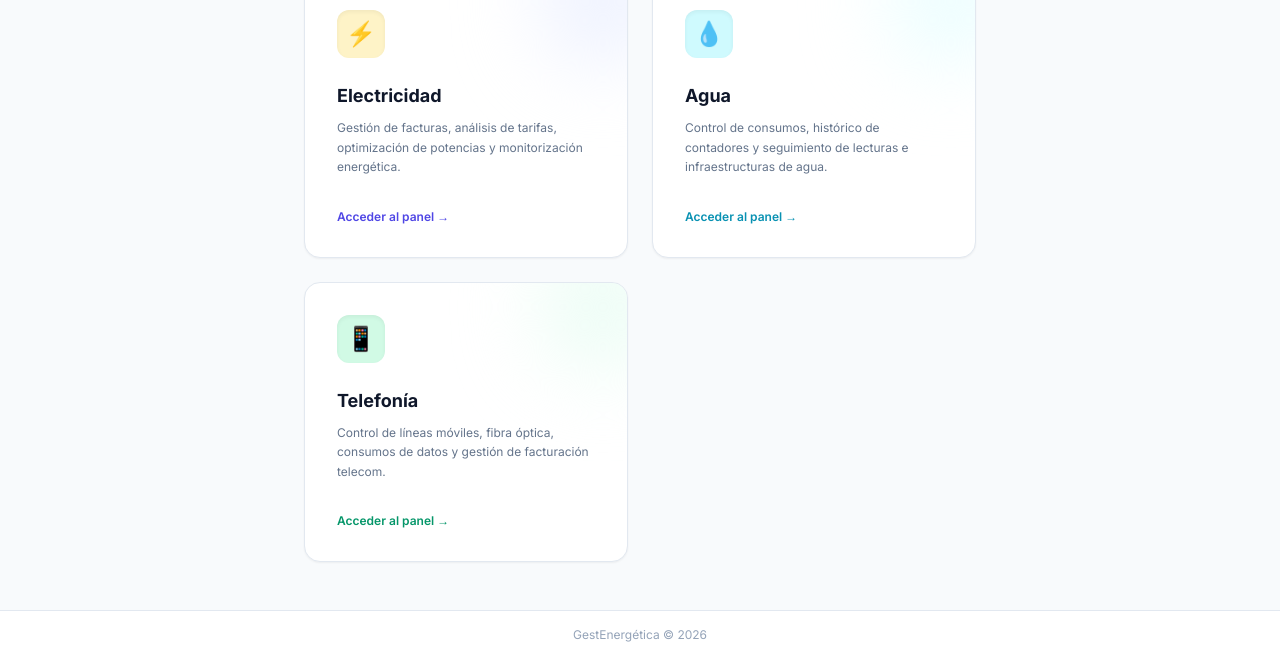
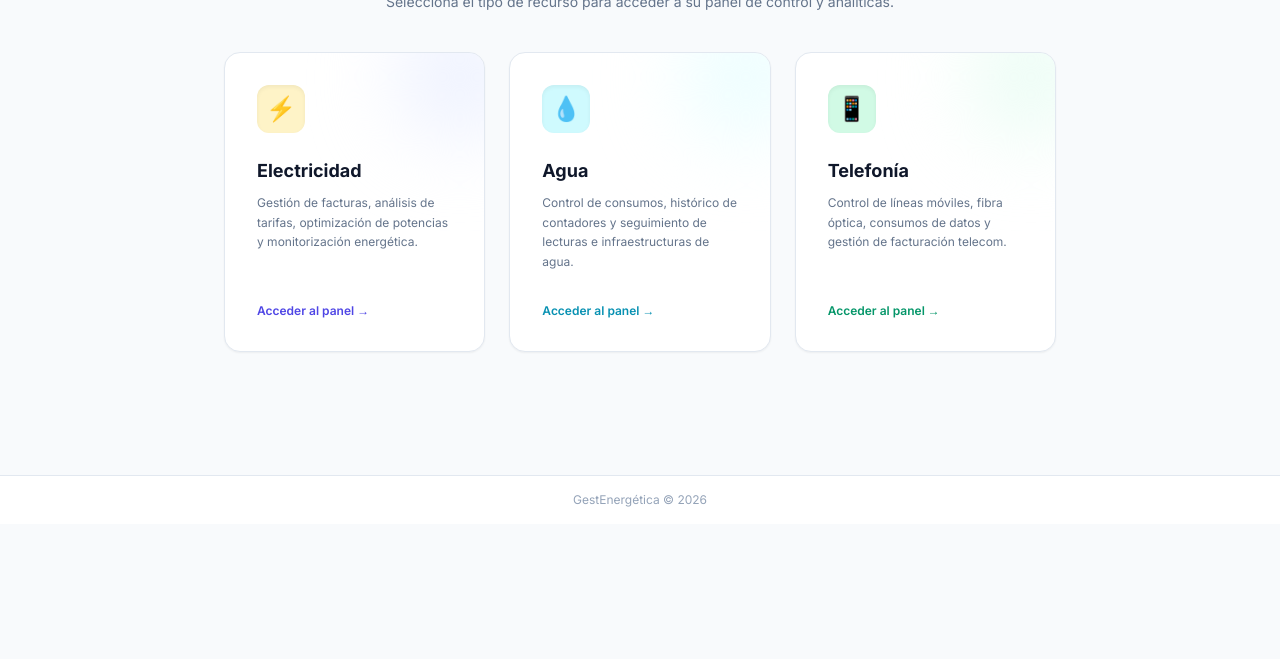
Before and after one commit to ppnacho/GestEnergia, a plain HTML site: page suministros/suministros.html in a window 1280 px wide. Shown: the part 276-935 px from the top of the page. After the commit the page ends 800 px from the top, so only its background shows below. Drawn offline with nearby package versions, Linux system fonts and the light colour scheme; a script that the page names is missing.

Commit message:
Change grid layout from 2 to 3 columns

```diff
--- a/suministros/suministros.html
+++ b/suministros/suministros.html
@@ -38,7 +38,7 @@
         </div>
 
         <!-- Tarjetas de Selección -->
-        <div class="grid grid-cols-1 sm:grid-cols-2 gap-6 w-full max-w-2xl">
+        <div class="grid grid-cols-1 sm:grid-cols-3 gap-6 w-full max-w-5xl">
 
             <!-- Botón / Tarjeta Electricidad -->
             <button id="btn-electricidad" class="group bg-white p-8 rounded-2xl border border-slate-200 shadow-sm hover:shadow-md hover:border-indigo-300 transition-all text-left flex flex-col justify-between relative overflow-hidden">
```
